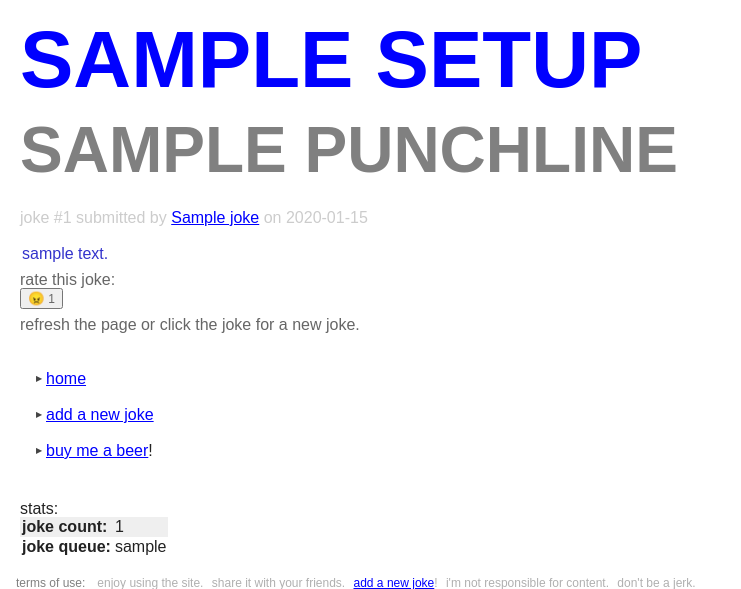
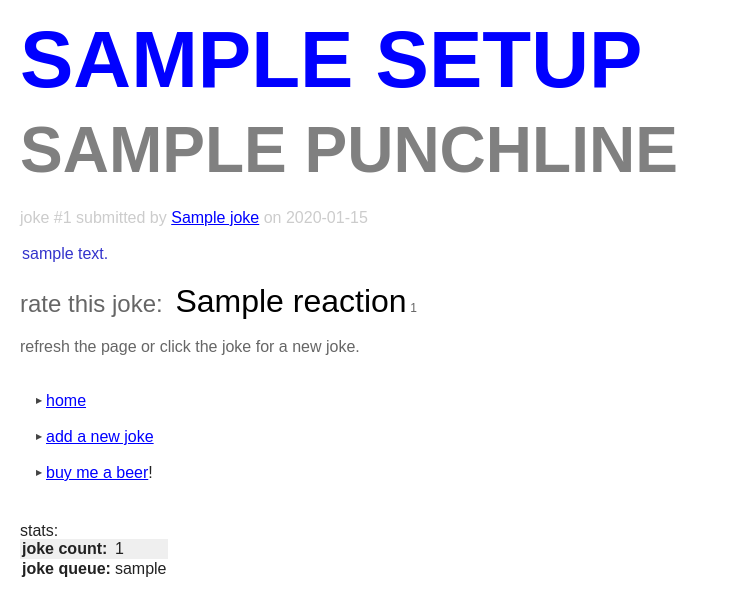
Before and after one commit to nikomaresco/django-ncjm, a Django app: template ncjm/ncjm_site/templates/index.html in a window 1280 px wide. Shown: the part 40-629 px from the top of the page, without its empty margins (0-741 px from the left). Run offline with Django 5.2, Linux system fonts and the light colour scheme; the template is opened without the code that fills it: most values are stand-ins (such as "Sample title", 1, 10 or a date in 2020).

Commit message:
now loops around all possible reactions as provided by the joke

```diff
--- a/ncjm/ncjm_site/templates/reactions.html
+++ b/ncjm/ncjm_site/templates/reactions.html
@@ -1,10 +1,10 @@
-<section id="rating">
+<section id="reactions">
     <h3 class="midgray">rate this joke:</h3>
     <ol>
-        {% for reaction in joke.reactions.all %}
+        {% for reaction, count in joke.reactions.items %}
         <li>
-            <button class="reaction_button" data-emoji="😠">
-                😠
+            <button class="reaction_button" data-emoji="{{ reaction }}">
+                <span class="reaction_symbol">{{ reaction }}</span>
                 <span class="reaction_count">{{ count }}</span>
             </button>
         </li>
```
